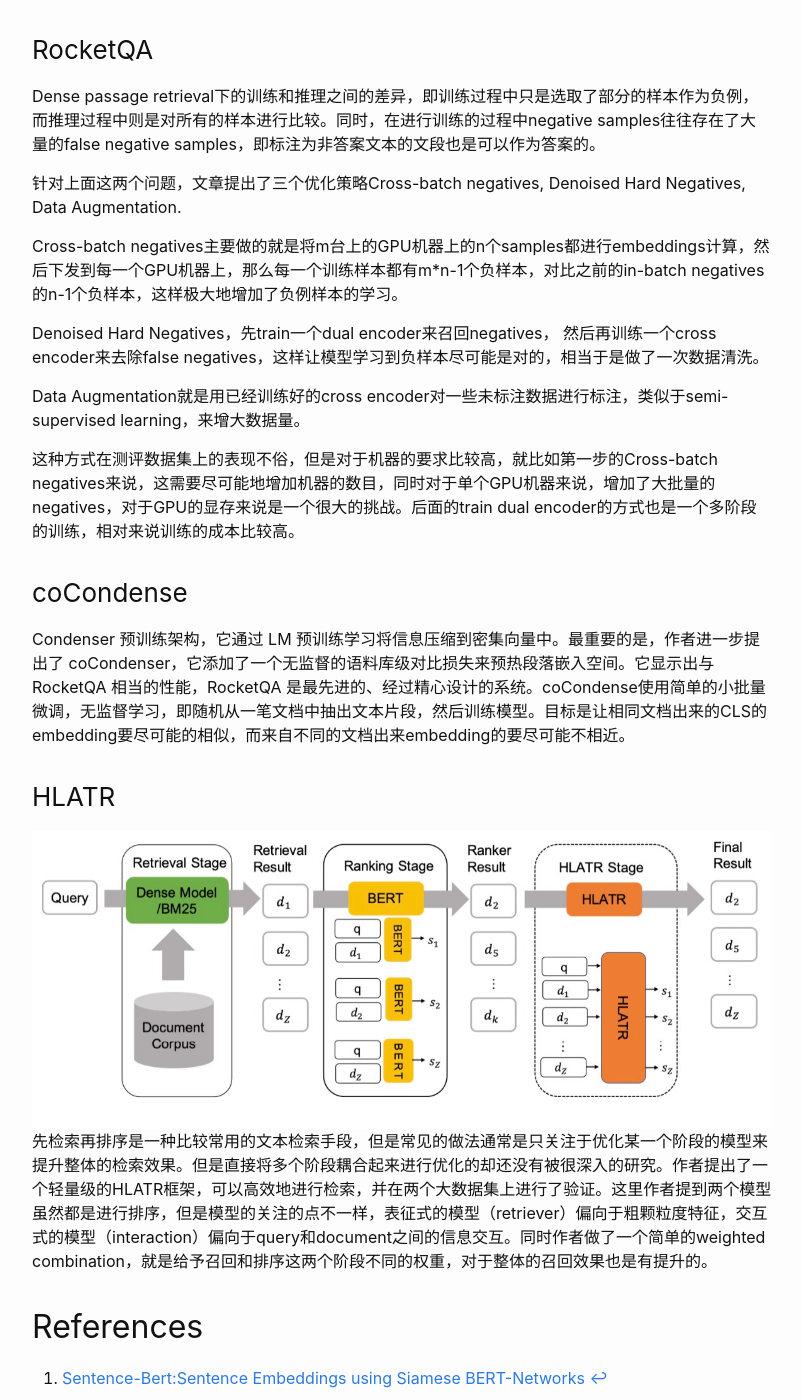
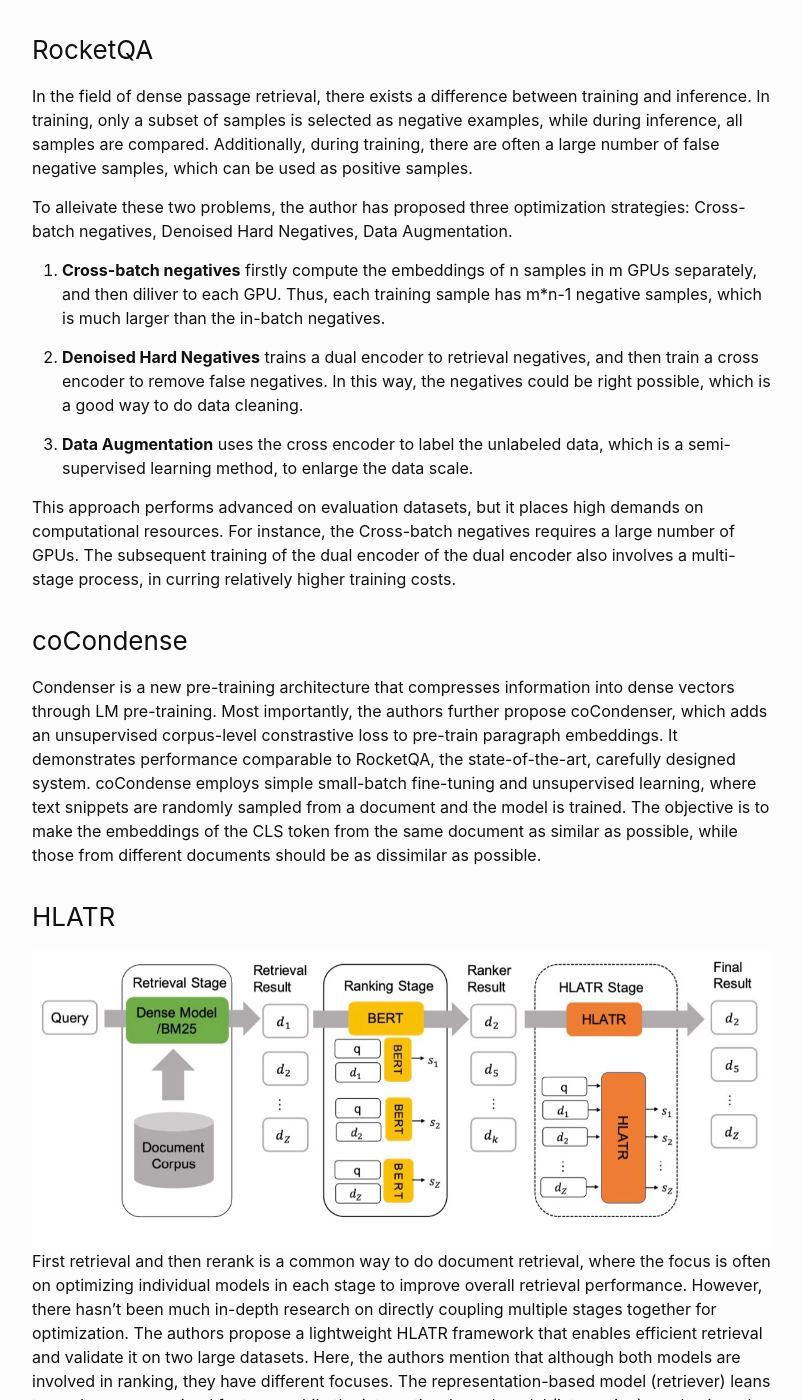
Before and after one commit to PNightOwlY/PNightOwlY.github.io, a Jekyll site: the page built from _posts/2023-09-14-semantic-match-deep-dive.md, in a window 1280 px wide and 1400 px high, scrolled down 4059 px. Shown: the whole window, without its empty margins (238-1040 px from the left). Built offline with Jekyll 4.4.1, drawn with Linux system fonts in a browser that asks for light colours; formulas are drawn with MathJax 3; some of the changed text lies outside the part shown.

Commit message:
full blog

```diff
--- a/_posts/2023-09-14-semantic-match-deep-dive.md
+++ b/_posts/2023-09-14-semantic-match-deep-dive.md
@@ -66,24 +66,25 @@ The proposed three way to generate negatives:
 - in-batch negatives, batch_size=64，then there is 63 negatvies，except the query's positive, all can be negative.
 
 ### RocketQA
-Dense passage retrieval下的训练和推理之间的差异，即训练过程中只是选取了部分的样本作为负例，而推理过程中则是对所有的样本进行比较。同时，在进行训练的过程中negative samples往往存在了大量的false negative samples，即标注为非答案文本的文段也是可以作为答案的。
+In the field of dense passage retrieval, there exists a difference between training and inference. In training, only a subset of samples is selected as negative examples, while during inference, all samples are compared. Additionally, during training, there are often a large number of false negative samples, which can be used as positive samples.
 
-针对上面这两个问题，文章提出了三个优化策略Cross-batch negatives, Denoised Hard Negatives, Data Augmentation.
+To alleivate these two problems, the author has proposed three optimization strategies: Cross-batch negatives, Denoised Hard Negatives, Data Augmentation.
 
-Cross-batch negatives主要做的就是将m台上的GPU机器上的n个samples都进行embeddings计算，然后下发到每一个GPU机器上，那么每一个训练样本都有m*n-1个负样本，对比之前的in-batch negatives的n-1个负样本，这样极大地增加了负例样本的学习。
+1. **Cross-batch negatives** firstly compute the embeddings of n samples in m GPUs separately, and then diliver to each GPU. Thus, each training sample has m*n-1 negative samples, which is much larger than the in-batch negatives.
 
-Denoised Hard Negatives，先train一个dual encoder来召回negatives， 然后再训练一个cross encoder来去除false negatives，这样让模型学习到负样本尽可能是对的，相当于是做了一次数据清洗。
+2. **Denoised Hard Negatives** trains a dual encoder to retrieval negatives, and then train a cross encoder to remove false negatives. In this way, the negatives could be right possible, which is a good way to do data cleaning.
 
-Data Augmentation就是用已经训练好的cross encoder对一些未标注数据进行标注，类似于semi-supervised learning，来增大数据量。
+3. **Data Augmentation** uses the cross encoder to label the unlabeled data, which is a semi-supervised learning method, to enlarge the data scale.
 
-这种方式在测评数据集上的表现不俗，但是对于机器的要求比较高，就比如第一步的Cross-batch negatives来说，这需要尽可能地增加机器的数目，同时对于单个GPU机器来说，增加了大批量的negatives，对于GPU的显存来说是一个很大的挑战。后面的train dual encoder的方式也是一个多阶段的训练，相对来说训练的成本比较高。
+This approach performs advanced on evaluation datasets, but it places high demands on computational resources. For instance, the Cross-batch negatives requires a large number of GPUs. The subsequent training of the dual encoder of the dual encoder also involves a multi-stage process, in curring relatively higher training costs.
 
 ### coCondense
-Condenser 预训练架构，它通过 LM 预训练学习将信息压缩到密集向量中。最重要的是，作者进一步提出了 coCondenser，它添加了一个无监督的语料库级对比损失来预热段落嵌入空间。它显示出与 RocketQA 相当的性能，RocketQA 是最先进的、经过精心设计的系统。coCondense使用简单的小批量微调，无监督学习，即随机从一笔文档中抽出文本片段，然后训练模型。目标是让相同文档出来的CLS的embedding要尽可能的相似，而来自不同的文档出来embedding的要尽可能不相近。
+Condenser is a new pre-training architecture that compresses information into dense vectors through LM pre-training. Most importantly, the authors further propose coCondenser, which adds an unsupervised corpus-level constrastive loss to pre-train paragraph embeddings. It demonstrates performance comparable to RocketQA, the state-of-the-art, carefully designed system. coCondense employs simple small-batch fine-tuning and unsupervised learning, where text snippets are randomly sampled from a document and the model is trained. The objective is to make the embeddings of the CLS token from the same document as similar as possible, while those from different documents should be as dissimilar as possible.
+
 
 ### HLATR
 <img src="/images/semantic_match/hlatr.jpg">
-先检索再排序是一种比较常用的文本检索手段，但是常见的做法通常是只关注于优化某一个阶段的模型来提升整体的检索效果。但是直接将多个阶段耦合起来进行优化的却还没有被很深入的研究。作者提出了一个轻量级的HLATR框架，可以高效地进行检索，并在两个大数据集上进行了验证。这里作者提到两个模型虽然都是进行排序，但是模型的关注的点不一样，表征式的模型（retriever）偏向于粗颗粒度特征，交互式的模型（interaction）偏向于query和document之间的信息交互。同时作者做了一个简单的weighted combination，就是给予召回和排序这两个阶段不同的权重，对于整体的召回效果也是有提升的。
+First retrieval and then rerank is a common way to do document retrieval, where the focus is often on optimizing individual models in each stage to improve overall retrieval performance. However, there hasn't been much in-depth research on directly coupling multiple stages together for optimization. The authors propose a lightweight HLATR framework that enables efficient retrieval and validate it on two large datasets. Here, the authors mention that although both models are involved in ranking, they have different focuses. The representation-based model (retriever) leans towards coarse-grained features, while the interaction-based model (interaction) emphasizes the interaction between query and document. Additionally, the authors perform a simple weighted combination, assigning different weights to the recall and ranking stages, which also improves overall recall performance.
 
 ## References
 [^1]: [Sentence-Bert:Sentence Embeddings using Siamese BERT-Networks](https://arxiv.org/pdf/1908.10084.pdf)
```
